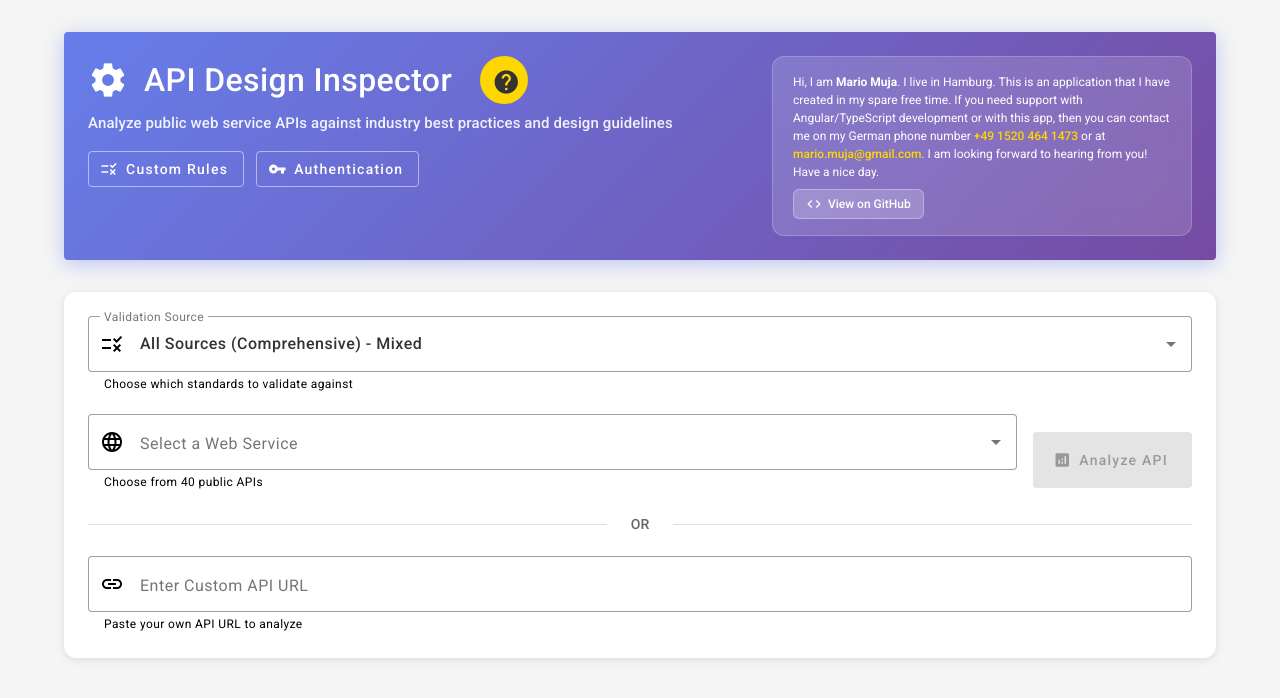
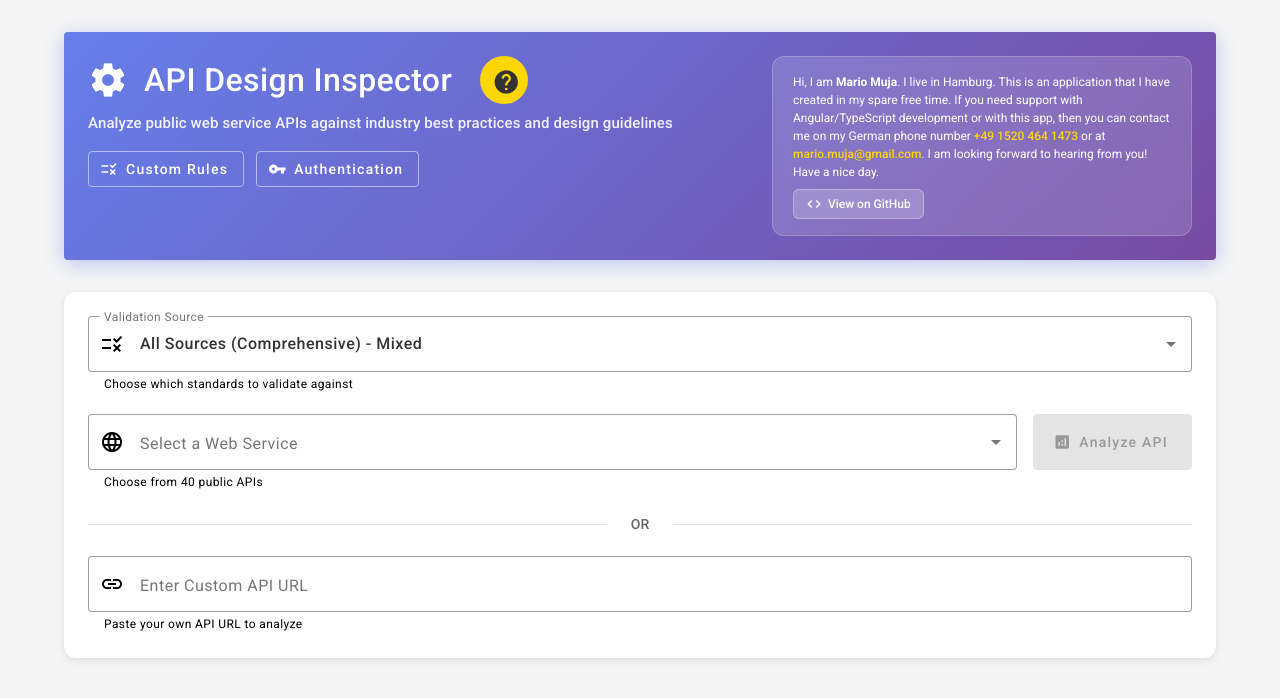
Before and after one commit to mariomuja/api-inspection, an Angular app in the folder frontend/: page / in a window 1280 px wide. Shown: the top 698 px of the page. Built offline with nearby package versions, Linux system fonts and the light colour scheme.

Commit message:
Align button to exact top of form field with zero margin - Set margin-top: 0 on analyze-button - Both form field and button now start at exact same vertical position - align-items: flex-start ensures top alignment - Perfect horizontal alignment between dropdown and button tops

```diff
--- a/frontend/src/app/components/api-inspector.component.scss
+++ b/frontend/src/app/components/api-inspector.component.scss
@@ -234,7 +234,7 @@
       .analyze-button {
         height: 56px;
         padding: 0 24px;
-        margin-top: 18px;
+        margin-top: 0;
         flex-shrink: 0;
 
         mat-icon {
```
